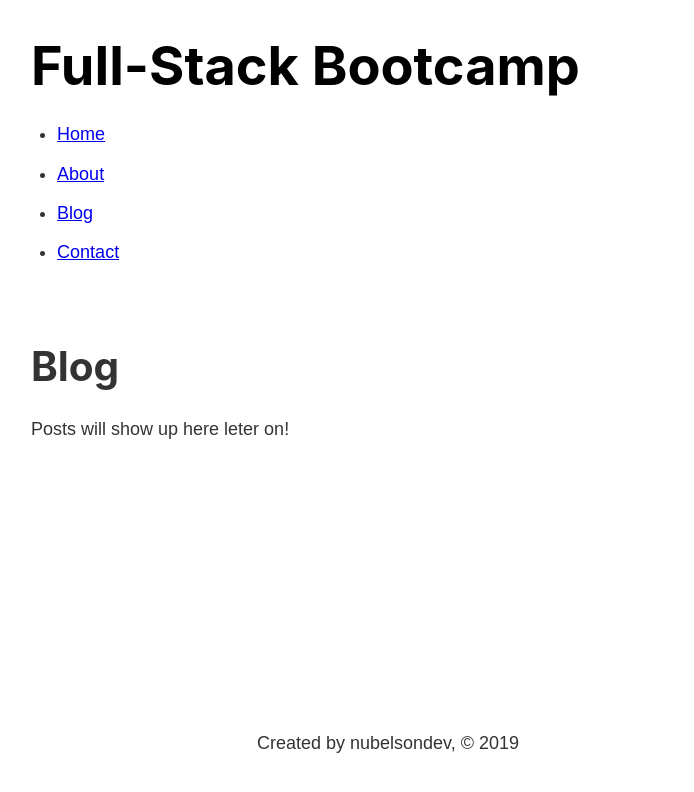
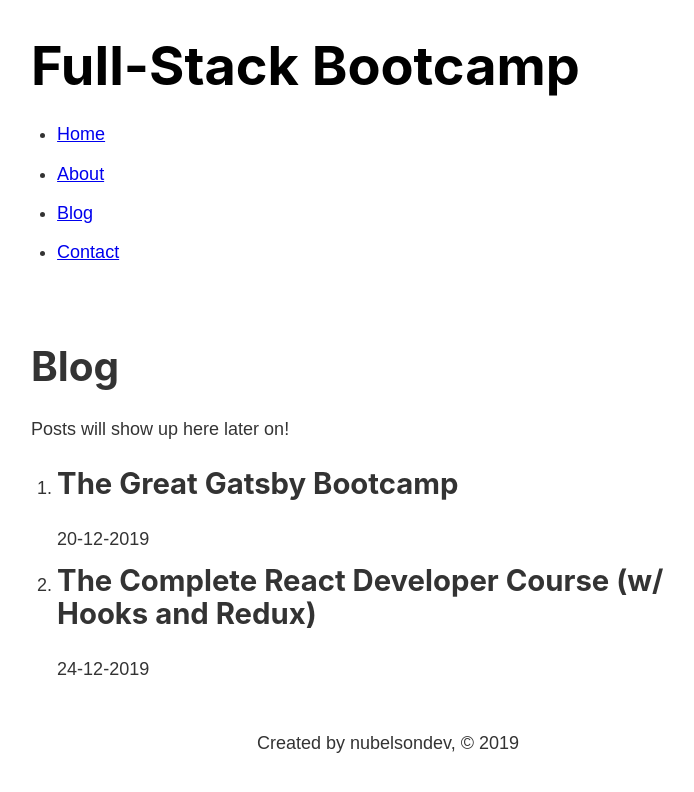
Before and after one commit to nublson/gatsby-bootcamp, a Gatsby site: page /blog in a window 1280 px wide. Shown: the whole page, without its empty margins (252-946 px from the left). Built offline with nearby package versions, Linux system fonts and the light colour scheme; Gatsby itself is replaced by a stand-in of ours.

Commit message:
Working With Markdown Posts

```diff
--- a/gatsby-config.js
+++ b/gatsby-config.js
@@ -13,9 +13,10 @@ module.exports = {
         {
             resolve: `gatsby-source-filesystem`,
             options: {
-                name: `posts`,
-                path: `${__dirname}/src/posts/`,
+                name: `src`,
+                path: `${__dirname}/src/`,
             },
         },
+        `gatsby-transformer-remark`,
     ],
 }
--- a/package.json
+++ b/package.json
@@ -17,6 +17,7 @@
     "gatsby": "^2.18.12",
     "gatsby-plugin-sass": "^2.1.26",
     "gatsby-source-filesystem": "^2.1.43",
+    "gatsby-transformer-remark": "^2.6.45",
     "node-sass": "^4.13.0",
     "react": "^16.12.0",
     "react-dom": "^16.12.0"
--- a/src/pages/blog.js
+++ b/src/pages/blog.js
@@ -1,12 +1,42 @@
 import React from "react"
+import { useStaticQuery, graphql } from "gatsby"
 
 import Layout from "../components/Layout"
 
 const BlogPage = () => {
+    const data = useStaticQuery(graphql`
+        query {
+            allMarkdownRemark {
+                edges {
+                    node {
+                        id
+                        frontmatter {
+                            title
+                            date
+                        }
+                    }
+                }
+            }
+        }
+    `)
+
+    const { edges } = data.allMarkdownRemark
+    const nodes = edges.map(edge => {
+        const { id } = edge.node
+        const { title, date } = edge.node.frontmatter
+        return (
+            <li key={id}>
+                <h2>{title}</h2>
+                <p>{date}</p>
+            </li>
+        )
+    })
+
     return (
         <Layout>
             <h1>Blog</h1>
-            <p>Posts will show up here leter on!</p>
+            <p>Posts will show up here later on!</p>
+            <ol>{nodes}</ol>
         </Layout>
     )
 }
```
Also changed, not shown: 1 other file.
